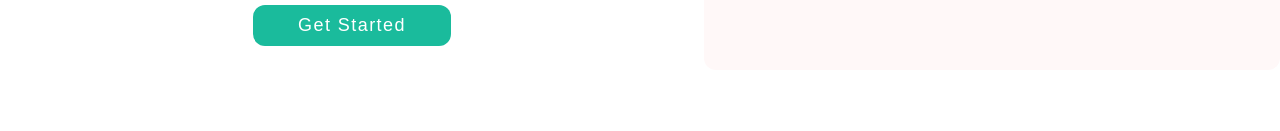
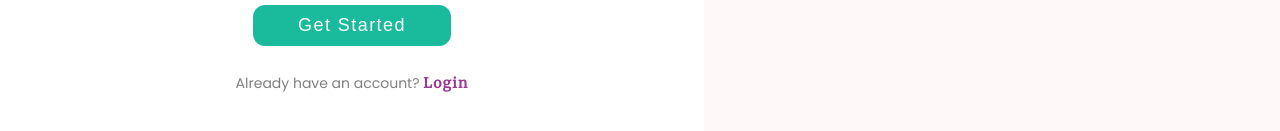
Before and after one commit to ibiyemimodupe/insure-health, a React (Create React App) app: page /signup in a window 1280 px wide. Shown: the part 677-808 px from the top of the page. Built offline with nearby package versions, Linux system fonts and the light colour scheme; a web font is replaced by a local one.

Commit message:
button update

```diff
--- a/src/components/Navbar.css
+++ b/src/components/Navbar.css
@@ -70,3 +70,9 @@ ul{
     border: 1px solid #891180;
     border-radius: 12px;
 }
+.click-sign:hover{
+    box-shadow: 0px 3px 8px rgba(235, 235, 255, 0.913), 0px 7px 21px rgba(37, 44, 97, 0.2);
+ }
+ .click-signs:hover{
+    box-shadow: 0px 3px 8px rgba(235, 235, 255, 0.913), 0px 7px 21px rgba(37, 44, 97, 0.2);
+ }
--- a/src/components/Signup.jsx
+++ b/src/components/Signup.jsx
@@ -2,6 +2,7 @@ import React, { useState } from 'react';
 import fame from "./images/amico1.png"
 import { SocialIcon } from 'react-social-icons';
 import { FontAwesomeIcon } from '@fortawesome/react-fontawesome';
+import { Link } from 'react-router-dom';
 import { faUser,faAppleWhole, faEyeSlash, faEnvelope, faEye } from '@fortawesome/free-solid-svg-icons';
 
 function Signup() {
@@ -131,7 +132,9 @@ function Signup() {
           <button onClick={handleLogin} type="submit" className="form-button">
               Get Started
           </button>
-
+          <div className='acc-cont'>
+          <p>Already have an account? <Link to='/login' style={{textDecoration:'none'}}><span className='acc'>Login</span></Link> </p>
+        </div>
       </div>
 
       <div className='frame-cont'>
--- a/src/index.css
+++ b/src/index.css
@@ -67,10 +67,12 @@ a{
   font-size: 20px;
   font-weight: 500;
   background: #1ABB9C;
-  /* box-shadow: 0px 3px 8px rgba(136, 144, 194, 0.25), 0px 7px 21px rgba(37, 44, 97, 0.2); */
   border-radius: 8px;
   margin-top: 40px;
 
+}
+.header-btn:hover{
+   box-shadow: 0px 3px 8px rgba(136, 144, 194, 0.25), 0px 7px 21px rgba(37, 44, 97, 0.2);
 }
 .bmn{
     color: #1ABB9C;
@@ -469,8 +471,8 @@ margin-bottom: 84px;
   color: #9D3995;
   font-family: 'Merriweather';
   font-style: normal;
-  font-weight: 400;
-  font-size: 18px;
+  font-weight: 700;
+  font-size: 14px;
   line-height: 26px;
  }
  .acc-cont > p{
--- a/src/profile/MyProfile.jsx
+++ b/src/profile/MyProfile.jsx
@@ -21,7 +21,7 @@ export default function MyProfile() {
                     </li>
                     <li >
                         <BiHelpCircle className="navbar__dropdown-icon" />
-                        <a href="/" className="navbar-dropdown-link"> help </a>
+                        <a href="/contact" className="navbar-dropdown-link"> help </a>
                     </li>
                     <li >
                         <FaSignOutAlt className="navbar__dropdown-icon" />
```
